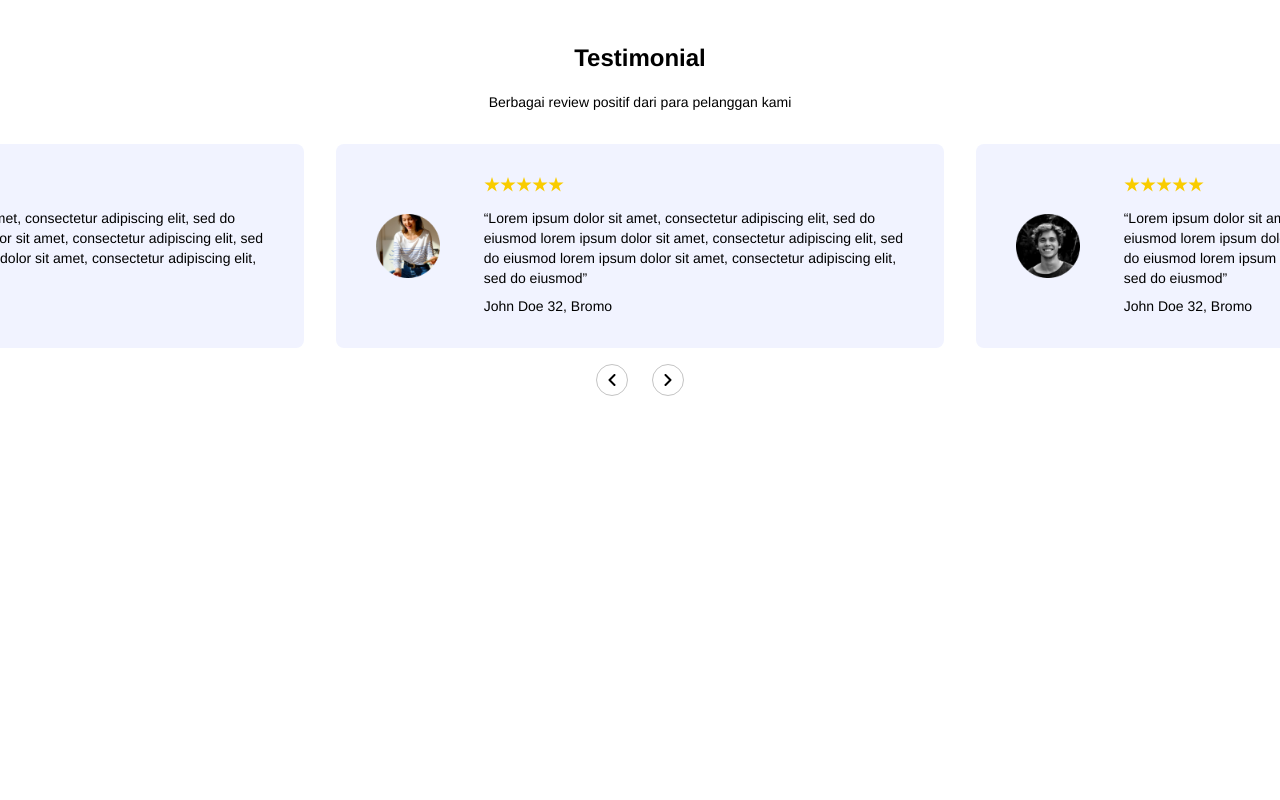
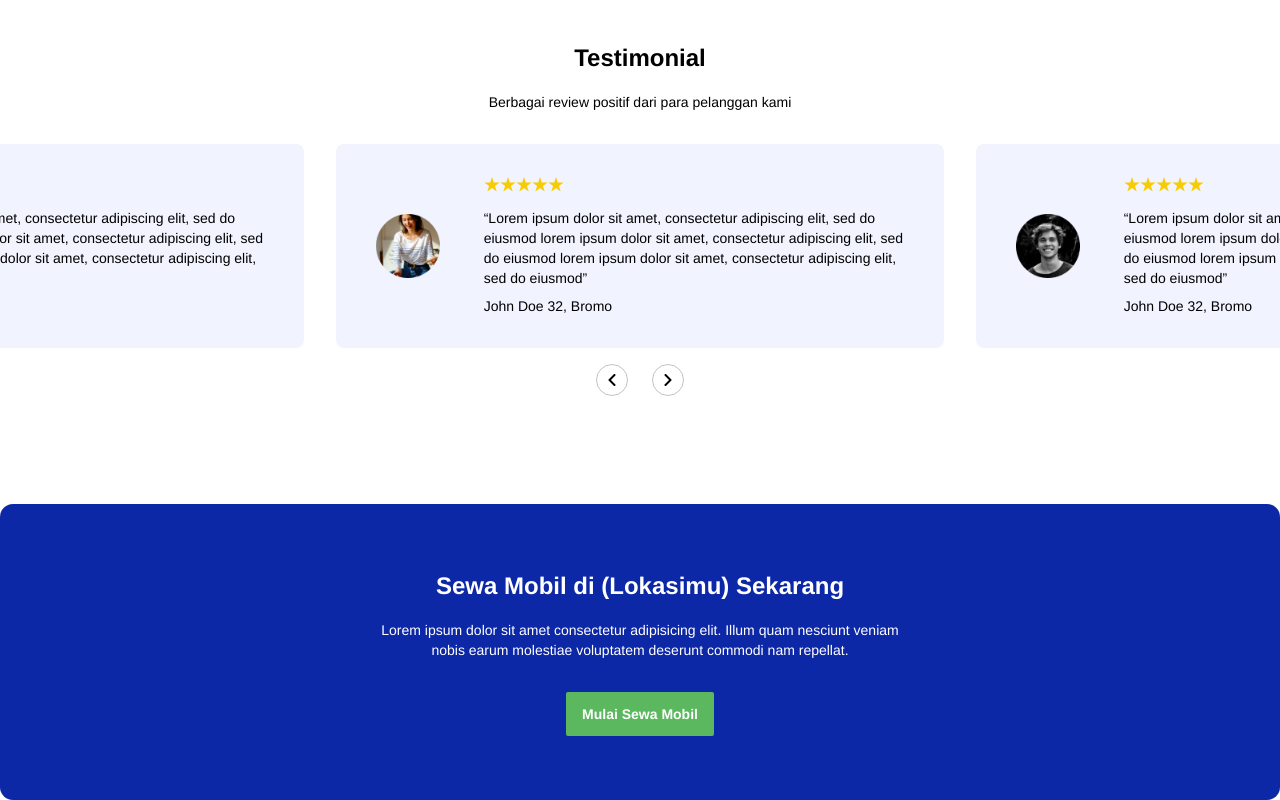
Before and after one commit to XisUndefined/24001117-synrgy7-muh-bcr-ch2, a website: page index.html in a window 1280 px wide. Shown: the part 1989-2789 px from the top of the page. Before the commit the page ends 2401 px from the top, so only its background shows below. Drawn offline with Linux system fonts and the light colour scheme.

Commit message:
feat: add CTA section

```diff
--- a/index.html
+++ b/index.html
@@ -272,6 +272,27 @@
           </div>
         </div>
       </section>
+      <section id="order" class="flex w-full justify-center">
+        <div
+          class="container mx-auto items-center justify-center flex flex-wrap rounded-[13px] bg-darkblue-700 p-12 mt-[72px] md:mt-[92px]"
+        >
+          <article class="text-white text-center w-full">
+            <h2 class="text-2xl leading-9 font-bold my-4">
+              Sewa Mobil di (Lokasimu) Sekarang
+            </h2>
+            <p class="text-sm leading-5 font-light my-4 xl:px-80">
+              Lorem ipsum dolor sit amet consectetur adipisicing elit. Illum
+              quam nesciunt veniam nobis earum molestiae voluptatem deserunt
+              commodi nam repellat.
+            </p>
+          </article>
+          <button
+            class="bg-limegreen-700 rounded-sm leading-5 my-4 px-4 py-3 text-white text-sm font-bold"
+          >
+            Mulai Sewa Mobil
+          </button>
+        </div>
+      </section>
     </main>
     <script type="module" src="./public/js/script.js"></script>
   </body>
```
Also changed, not shown: public/css/style.css.
